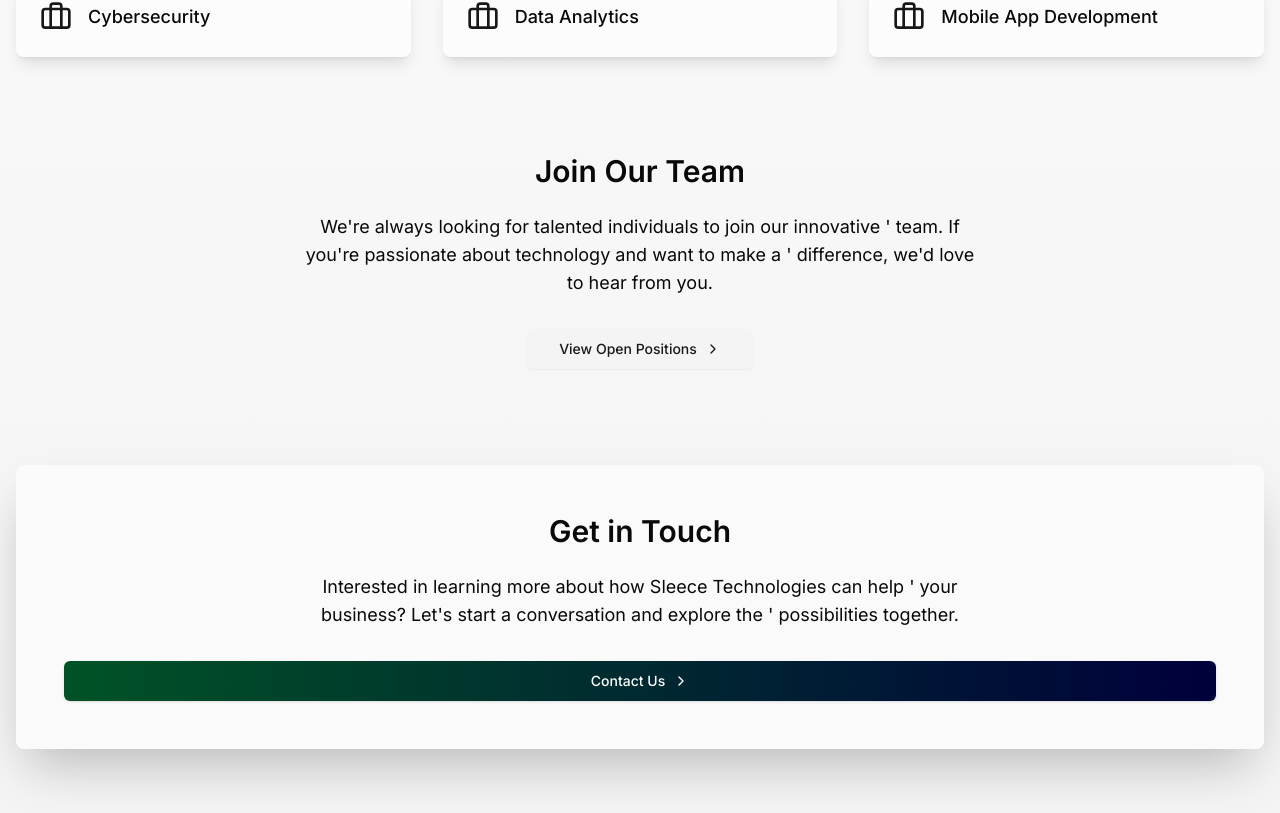
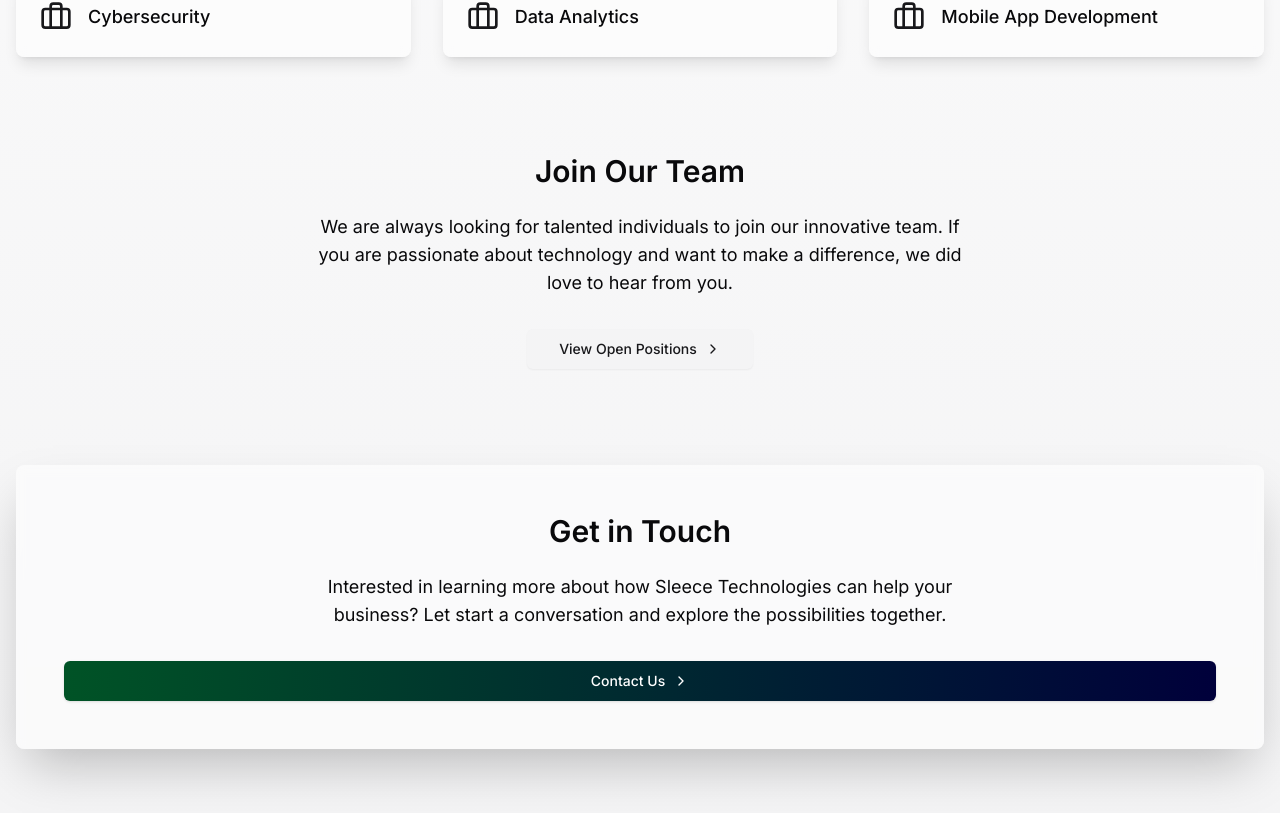
Before and after one commit to victor-levus/sleecetech, a Next.js app: page /about in a window 1280 px wide. Shown: the part 1481-2294 px from the top of the page. Built offline with nearby package versions, Linux system fonts and the light colour scheme.

Commit message:
fix bug3

```diff
--- a/app/about/page.jsx
+++ b/app/about/page.jsx
@@ -153,9 +153,9 @@ export default function About() {
 				>
 					<h2 className="text-3xl font-semibold mb-6">Join Our Team</h2>
 					<p className="text-lg mb-8 max-w-2xl mx-auto">
-						We're always looking for talented individuals to join our innovative
-						&apos; team. If you're passionate about technology and want to make
-						a &apos; difference, we'd love to hear from you.
+						We are always looking for talented individuals to join our
+						innovative team. If you are passionate about technology and want to
+						make a difference, we did love to hear from you.
 					</p>
 					<Button size="lg" variant="secondary" className="group">
 						View Open Positions
@@ -173,8 +173,8 @@ export default function About() {
 					<h2 className="text-3xl font-semibold mb-6">Get in Touch</h2>
 					<p className="text-lg mb-8 max-w-2xl mx-auto">
 						Interested in learning more about how Sleece Technologies can help
-						&apos; your business? Let's start a conversation and explore the
-						&apos; possibilities together.
+						your business? Let start a conversation and explore the
+						possibilities together.
 					</p>
 					<Link href="/contact-us">
 						<Button size="lg" variant="default" className="group">
--- a/app/contact-us/page.jsx
+++ b/app/contact-us/page.jsx
@@ -43,8 +43,8 @@ export default function ContactUsPage() {
 				>
 					<HeaderText>Contact Us</HeaderText>
 					<p className="text-xl text-muted-foreground max-w-2xl mx-auto">
-						Get in touch with us for any inquiries or support. We're here to
-						&apos; help!
+						Get in touch with us for any inquiries or support. We are here to
+						help!
 					</p>
 				</motion.header>
 
```
